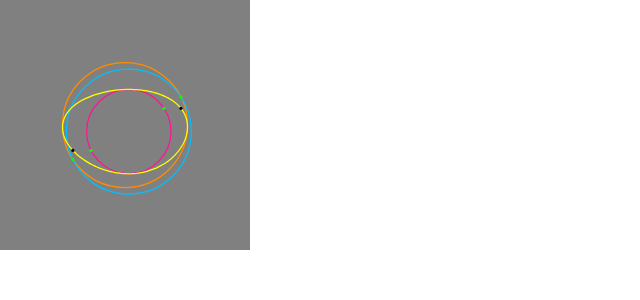
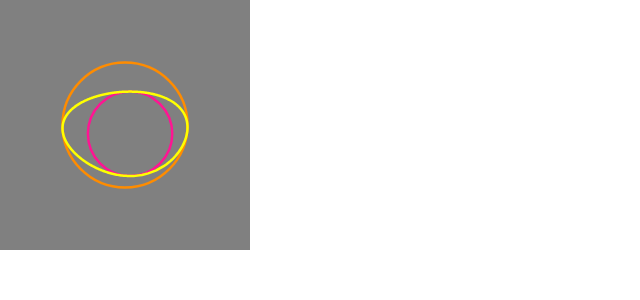
Before and after one commit to clumsycomputer/clumsy-website, a Next.js app: page /dev in a window 1280 px wide. Shown: the top 300 px of the page, without its empty margins (0-640 px from the left). Built offline with nearby package versions, Linux system fonts and the light colour scheme.

Commit message:
feature(DevPage): begin setting up loop diagram for streamlined exploration

```diff
--- a/package.json
+++ b/package.json
@@ -24,7 +24,8 @@
     "react-dom": "18.2.0",
     "react-popper": "^2.3.0",
     "sass": "^1.53.0",
-    "sharp": "^0.30.7"
+    "sharp": "^0.30.7",
+    "zod": "^3.19.1"
   },
   "devDependencies": {
     "@types/node": "18.0.3",
--- a/pages/dev.tsx
+++ b/pages/dev.tsx
@@ -1,45 +1,207 @@
-import * as Nath from "mathjs";
 import getColormap from "colormap";
-import { max } from "mathjs";
+import { number } from "mathjs";
+import { SVGAttributes } from "react";
+import Zod from "zod";
 
 export default () => {
-  const baseCircle = {
+  const baseCircleNode = getCircleNode({
+    nodeId: 0,
+    nodeName: "base circle",
+    nodeEncoding: {
       radius: 1,
-    center: {
-      x: 0,
-      y: 0,
+      center: [0, 0],
+    },
+    nodeAttributes: {
+      stroke: "darkorange",
+    },
+  });
+  const subCircleNode = getRelativeCircleNode({
+    nodeId: 1,
+    nodeName: "sub circle",
+    nodeEncoding: {
+      baseCircleNode: baseCircleNode,
+      relativeRadius: 0.675,
+      relativeDepth: 0.5,
+      relativePhase: Math.PI / 3,
+    },
+    nodeAttributes: {
+      stroke: "deepPink",
+    },
+  });
+  const loopNode: LoopNode = getLoopNode({
+    nodeId: 2,
+    nodeName: "loop",
+    nodeEncoding: {
+      baseCircle: baseCircleNode,
+      subCircle: subCircleNode,
+    },
+    nodeAttributes: {
+      stroke: "yellow",
+    },
+  });
+  const basicLoopDiagram = [baseCircleNode, subCircleNode, loopNode];
+  return (
+    <div style={{ display: "flex", flexDirection: "column" }}>
+      <div></div>
+      <svg viewBox={"-2 -2 4 4"} width={250} height={250}>
+        <rect x={-2} y={-2} width={4} height={4} fill={"grey"} />
+        {basicLoopDiagram.map((someGeometryNode) => {
+          if (
+            someGeometryNode.nodeType === "circle" ||
+            someGeometryNode.nodeType === "relativeCircle"
+          ) {
+            return (
+              <circle
+                {...someGeometryNode.nodeAttributes}
+                r={someGeometryNode.nodeGeometry.radius}
+                cx={someGeometryNode.nodeGeometry.center[0]}
+                cy={someGeometryNode.nodeGeometry.center[1]}
+              />
+            );
+          } else if (someGeometryNode.nodeType === "loop") {
+            return (
+              <polygon
+                {...someGeometryNode.nodeAttributes}
+                points={someGeometryNode.nodeGeometry
+                  .map(
+                    (someLoopPoint) => `${someLoopPoint[0]},${someLoopPoint[1]}`
+                  )
+                  .join(" ")}
+              />
+            );
+          }
+        })}
+      </svg>
+    </div>
+  );
+};
+
+type Point = [x: number, y: number];
+
+type LoopPoint = [x: number, y: number, outputAngle: number];
+
+interface Circle {
+  radius: number;
+  center: Point;
+}
+
+interface CircleNode extends GeometryNode<"circle", Circle, Circle> {}
+
+interface GetCircleNodeApi
+  extends Pick<
+    CircleNode,
+    "nodeId" | "nodeName" | "nodeEncoding" | "nodeAttributes"
+  > {}
+
+function getCircleNode(api: GetCircleNodeApi): CircleNode {
+  const { nodeId, nodeName, nodeEncoding, nodeAttributes } = api;
+  return {
+    nodeId,
+    nodeName,
+    nodeEncoding,
+    nodeType: "circle",
+    nodeAttributes: {
+      ...getDefaultPathNodeAttributes(),
+      ...nodeAttributes,
+    },
+    get nodeGeometry(): Circle {
+      return this.nodeEncoding;
     },
   };
-  const relativeSubCircle = {
-    radius: 0.675,
-    depth: 0.375,
-    phase: Math.PI / 3,
+}
+
+interface RelativeCircleNode
+  extends GeometryNode<
+    "relativeCircle",
+    {
+      baseCircleNode: CircleNode;
+      relativeRadius: number;
+      relativeDepth: number;
+      relativePhase: number;
+    },
+    Circle
+  > {}
+
+interface GetRelativeCircleNodeApi
+  extends Pick<
+    RelativeCircleNode,
+    "nodeId" | "nodeName" | "nodeEncoding" | "nodeAttributes"
+  > {}
+
+function getRelativeCircleNode(
+  api: GetRelativeCircleNodeApi
+): RelativeCircleNode {
+  const { nodeId, nodeName, nodeEncoding, nodeAttributes } = api;
+  return {
+    nodeId,
+    nodeName,
+    nodeEncoding,
+    nodeType: "relativeCircle",
+    nodeAttributes: {
+      ...getDefaultPathNodeAttributes(),
+      ...nodeAttributes,
+    },
+    get nodeGeometry(): Circle {
+      const { baseCircleNode, relativeRadius, relativeDepth, relativePhase } =
+        this.nodeEncoding;
+      const baseCircle = baseCircleNode.nodeGeometry;
+      const subCircleRadius = relativeRadius * baseCircle.radius;
+      const maxSubCircleDepth = baseCircle.radius - subCircleRadius;
+      const subCircleDepth = relativeDepth * maxSubCircleDepth;
+      return {
+        radius: relativeRadius * baseCircle.radius,
+        center: [
+          subCircleDepth * Math.cos(relativePhase) + baseCircle.center[0],
+          subCircleDepth * Math.sin(relativePhase) + baseCircle.center[1],
+        ],
       };
-  const subCircleRadius = relativeSubCircle.radius * baseCircle.radius;
-  const maxSubCircleDepth = baseCircle.radius - subCircleRadius;
-  const subCircleDepth = relativeSubCircle.depth * maxSubCircleDepth;
-  const subCircle = {
-    radius: subCircleRadius,
-    center: {
-      x:
-        subCircleDepth * Math.cos(relativeSubCircle.phase) +
-        baseCircle.center.x,
-      y:
-        subCircleDepth * Math.sin(relativeSubCircle.phase) +
-        baseCircle.center.y,
     },
   };
+}
+
+interface LoopNode
+  extends GeometryNode<
+    "loop",
+    {
+      baseCircle: CircleNode;
+      subCircle: RelativeCircleNode;
+    },
+    Array<LoopPoint>
+  > {}
+
+interface GetLoopNodeApi
+  extends Pick<
+    LoopNode,
+    "nodeId" | "nodeName" | "nodeEncoding" | "nodeAttributes"
+  > {}
+
+function getLoopNode(api: GetLoopNodeApi): LoopNode {
+  const { nodeId, nodeName, nodeEncoding, nodeAttributes } = api;
+  return {
+    nodeId,
+    nodeName,
+    nodeEncoding,
+    nodeType: "loop",
+    nodeAttributes: {
+      ...getDefaultPathNodeAttributes(),
+      ...nodeAttributes,
+    },
+    get nodeGeometry(): Array<LoopPoint> {
+      const baseCircle = this.nodeEncoding.baseCircle.nodeGeometry;
+      const subCircle = this.nodeEncoding.subCircle.nodeGeometry;
+      const relativeSubCirclePhase =
+        this.nodeEncoding.subCircle.nodeEncoding.relativePhase;
       const baseSubCenterDistance = getDistanceBetweenPoints({
         pointA: baseCircle.center,
         pointB: subCircle.center,
       });
       const subBaseMinBasePoint = getCirclePoint({
         someCircle: baseCircle,
-    pointAngle: relativeSubCircle.phase,
+        pointAngle: relativeSubCirclePhase,
       });
       const subBaseMinSubPoint = getCirclePoint({
         someCircle: subCircle,
-    pointAngle: relativeSubCircle.phase,
+        pointAngle: relativeSubCirclePhase,
       });
       const subBaseMinDistance = getDistanceBetweenPoints({
         pointA: subBaseMinBasePoint,
@@ -48,313 +210,167 @@ export default () => {
       const minIntersectionRadius = subBaseMinDistance + subCircle.radius;
       const subBaseMaxBasePoint = getCirclePoint({
         someCircle: baseCircle,
-    pointAngle: relativeSubCircle.phase + Math.PI,
+        pointAngle: relativeSubCirclePhase + Math.PI,
       });
       const subBaseMaxSubPoint = getCirclePoint({
         someCircle: subCircle,
-    pointAngle: relativeSubCircle.phase + Math.PI,
+        pointAngle: relativeSubCirclePhase + Math.PI,
       });
       const subBaseMaxDistance = getDistanceBetweenPoints({
         pointA: subBaseMaxBasePoint,
         pointB: subBaseMaxSubPoint,
       });
       const maxIntersectionRadius = subBaseMaxDistance + subCircle.radius;
-  const minMaxIntersectionRadiusRangeDistance =
+      const intersectionRadiusMinMaxDelta =
         maxIntersectionRadius - minIntersectionRadius;
-  const intersectionCircleCount = 128;
-  const intersectionRadiusStep =
-    minMaxIntersectionRadiusRangeDistance / (intersectionCircleCount - 1);
+      const intersectionCircleCount = 256;
       const loopPoints = new Array(intersectionCircleCount - 2)
         .fill(null)
-    .reduce<Array<Point>>(
+        .reduce<Array<any>>(
           (loopPointsResult, _, circleIndex) => {
-        const intersectionCircle = {
-          radius:
-            intersectionRadiusStep * (circleIndex + 1) + minIntersectionRadius,
-          center: subCircle.center,
-        };
-        const intersectionAngleBase = Math.acos(
-          (Math.pow(baseCircle.radius, 2) -
-            Math.pow(baseSubCenterDistance, 2) -
-            Math.pow(intersectionCircle.radius, 2)) /
-            (-2 * baseSubCenterDistance * intersectionCircle.radius)
-        );
-        const intersectionAngleA =
-          Math.PI + relativeSubCircle.phase - intersectionAngleBase;
-        const intersectionPointA = getCirclePoint({
-          someCircle: intersectionCircle,
-          pointAngle: intersectionAngleA,
+            const intersectionCircle = getIntersectionCircle({
+              minIntersectionRadius,
+              intersectionRadiusMinMaxDelta,
+              subCircleCenter: subCircle.center,
+              relativeIntersectionRadius: Math.sin(
+                (Math.PI / 2) * ((circleIndex + 1) / intersectionCircleCount)
+              ),
             });
-        const subPointA = getCirclePoint({
-          someCircle: subCircle,
-          pointAngle: intersectionAngleA,
+            const intersectionBaseAngle = getIntersectionBaseAngle({
+              baseSubCenterDistance,
+              baseCircleRadius: baseCircle.radius,
+              intersectionCircleRadius: intersectionCircle.radius,
             });
-        const loopPointA = {
-          x: intersectionPointA.x,
-          y: subPointA.y,
-        };
-        const intersectionAngleB =
-          Math.PI + relativeSubCircle.phase + intersectionAngleBase;
-        const intersectionPointB = getCirclePoint({
-          someCircle: intersectionCircle,
-          pointAngle: intersectionAngleB,
+            const loopPointA = getLoopPoint({
+              subCircle,
+              intersectionCircle,
+              intersectionAngle:
+                Math.PI + relativeSubCirclePhase - intersectionBaseAngle,
             });
-        const subPointB = getCirclePoint({
-          someCircle: subCircle,
-          pointAngle: intersectionAngleB,
+            const loopPointB = getLoopPoint({
+              subCircle,
+              intersectionCircle,
+              intersectionAngle:
+                Math.PI + relativeSubCirclePhase + intersectionBaseAngle,
             });
-        const loopPointB = {
-          x: intersectionPointB.x,
-          y: subPointB.y,
-        };
             loopPointsResult.unshift(loopPointA);
             loopPointsResult.push(loopPointB);
             return loopPointsResult;
           },
           [
-        {
-          x: getCirclePoint({
-            someCircle: {
+            getLoopPoint({
+              subCircle,
+              intersectionCircle: {
                 radius: minIntersectionRadius,
                 center: subCircle.center,
               },
-            pointAngle: relativeSubCircle.phase,
-          }).x,
-          y: getCirclePoint({
-            someCircle: subCircle,
-            pointAngle: relativeSubCircle.phase,
-          }).y,
-        },
+              intersectionAngle: relativeSubCirclePhase,
+            }),
           ]
         );
-  loopPoints.push({
-    x: getCirclePoint({
-      someCircle: {
+      loopPoints.push(
+        getLoopPoint({
+          subCircle,
+          intersectionCircle: {
             radius: maxIntersectionRadius,
             center: subCircle.center,
           },
-      pointAngle: relativeSubCircle.phase + Math.PI,
-    }).x,
-    y: getCirclePoint({
-      someCircle: subCircle,
-      pointAngle: relativeSubCircle.phase + Math.PI,
-    }).y,
-  });
-  const traceRelativeIntersectionRadius = 0.5;
-  const traceIntersectionCircle = {
-    radius:
-      traceRelativeIntersectionRadius * minMaxIntersectionRadiusRangeDistance +
-      minIntersectionRadius,
-    center: subCircle.center,
+          intersectionAngle: relativeSubCirclePhase + Math.PI,
+        })
+      );
+      loopPoints.sort((a, b) => a.outputAngle - b.outputAngle);
+      return loopPoints;
+    },
   };
-  const traceIntersectionAngleBase = Math.acos(
-    (Math.pow(baseCircle.radius, 2) -
-      Math.pow(baseSubCenterDistance, 2) -
-      Math.pow(traceIntersectionCircle.radius, 2)) /
-      (-2 * baseSubCenterDistance * traceIntersectionCircle.radius)
-  );
-  const traceIntersectionAngleA =
-    Math.PI + relativeSubCircle.phase - traceIntersectionAngleBase;
-  const traceIntersectionPointA = getCirclePoint({
-    someCircle: traceIntersectionCircle,
-    pointAngle: traceIntersectionAngleA,
-  });
-  const traceSubPointA = getCirclePoint({
-    someCircle: subCircle,
-    pointAngle: traceIntersectionAngleA,
-  });
-  const traceLoopPointA = {
-    x: traceIntersectionPointA.x,
-    y: traceSubPointA.y,
-  };
-  const traceIntersectionAngleB =
-    Math.PI + relativeSubCircle.phase + traceIntersectionAngleBase;
-  const intersectionPointB = getCirclePoint({
-    someCircle: traceIntersectionCircle,
-    pointAngle: traceIntersectionAngleB,
-  });
-  const traceSubPointB = getCirclePoint({
-    someCircle: subCircle,
-    pointAngle: traceIntersectionAngleB,
-  });
-  const traceLoopPointB = {
-    x: intersectionPointB.x,
-    y: traceSubPointB.y,
-  };
-  return (
-    <svg viewBox={"-2 -2 4 4"} width={250} height={250}>
-      <rect x={-2} y={-2} width={4} height={4} fill={"grey"} />
-      <circle
-        r={baseCircle.radius}
-        cx={baseCircle.center.x}
-        cy={baseCircle.center.y}
-        fill={"transparent"}
-        stroke={"darkorange"}
-        strokeWidth={0.02}
-      />
-      <circle
-        r={subCircle.radius}
-        cx={subCircle.center.x}
-        cy={subCircle.center.y}
-        fill={"transparent"}
-        stroke={"deeppink"}
-        strokeWidth={0.02}
-      />
-      <circle
-        r={traceIntersectionCircle.radius}
-        cx={traceIntersectionCircle.center.x}
-        cy={traceIntersectionCircle.center.y}
-        fill={"transparent"}
-        stroke={"deepskyblue"}
-        strokeWidth={0.02}
-      />
-      <polygon
-        points={loopPoints
-          .map((somePoint) => `${somePoint.x},${somePoint.y}`)
-          .join(" ")}
-        fill={"transparent"}
-        stroke={"yellow"}
-        strokeWidth={0.02}
-      />
-      <circle
-        cx={traceIntersectionPointA.x}
-        cy={traceIntersectionPointA.y}
-        r={0.025}
-        fill={"lime"}
-      />
-      <circle
-        cx={traceSubPointA.x}
-        cy={traceSubPointA.y}
-        r={0.025}
-        fill={"lime"}
-      />
-      <circle
-        cx={traceLoopPointA.x}
-        cy={traceLoopPointA.y}
-        r={0.025}
-        fill={"black"}
-      />
-      <circle
-        cx={intersectionPointB.x}
-        cy={intersectionPointB.y}
-        r={0.025}
-        fill={"lime"}
-      />
-      <circle
-        cx={traceSubPointB.x}
-        cy={traceSubPointB.y}
-        r={0.025}
-        fill={"lime"}
-      />
-      <circle
-        cx={traceLoopPointB.x}
-        cy={traceLoopPointB.y}
-        r={0.025}
-        fill={"black"}
-      />
-    </svg>
-  );
-};
-
-interface GetBaseIntersectionPointApi {
-  minCircle: Circle;
-  maxCircle: Circle;
-  baseCircle: Circle;
-  subCircle: Circle;
-  subCirclePhase: number;
-  baseCenterToSubCenterDistance: number;
-  depthCount: number;
 }
 
-function getBaseIntersectionPoints(
-  api: GetBaseIntersectionPointApi
-): Array<any> {
-  const {
-    minCircle,
-    maxCircle,
-    baseCircle,
-    baseCenterToSubCenterDistance,
-    subCircle,
-    subCirclePhase,
-    depthCount,
-  } = api;
-  const currentIntersectionCircle = {
-    radius: (minCircle.radius + maxCircle.radius) / 2,
-    center: minCircle.center,
+interface GetLoopPointApi {
+  subCircle: Circle;
+  intersectionCircle: Circle;
+  intersectionAngle: number;
+}
+
+function getLoopPoint(api: GetLoopPointApi): LoopPoint {
+  const { intersectionCircle, intersectionAngle, subCircle } = api;
+  const loopPointBase = {
+    x:
+      intersectionCircle.radius * Math.cos(intersectionAngle) +
+      intersectionCircle.center[0],
+    y: subCircle.radius * Math.sin(intersectionAngle) + subCircle.center[1],
   };
-  const baseAngle = Math.acos(
-    (Math.pow(baseCircle.radius, 2) -
-      Math.pow(baseCenterToSubCenterDistance, 2) -
-      Math.pow(currentIntersectionCircle.radius, 2)) /
-      (-2 * baseCenterToSubCenterDistance * currentIntersectionCircle.radius)
-  );
-  const angleA = Math.PI + subCirclePhase - baseAngle;
-  const angleB = Math.PI + subCirclePhase + baseAngle;
-  const pointA = {
-    x: getCirclePoint({
-      someCircle: currentIntersectionCircle,
-      pointAngle: angleA,
-    }).x,
-    y: getCirclePoint({
-      someCircle: subCircle,
-      pointAngle: angleA,
-    }).y,
-  };
-  const pointB = {
-    x: getCirclePoint({
-      someCircle: currentIntersectionCircle,
-      pointAngle: angleB,
-    }).x,
-    y: getCirclePoint({
-      someCircle: subCircle,
-      pointAngle: angleB,
-    }).y,
-  };
-  const circleA = (
-    <circle cx={pointA.x} cy={pointA.y} r={0.01} fill={"black"} />
-  );
-  const circleB = (
-    <circle cx={pointB.x} cy={pointB.y} r={0.01} fill={"black"} />
-  );
-  const nextDepthCount = depthCount - 1;
-  if (nextDepthCount === 0) {
-    return [circleA, circleB];
-  } else {
   return [
-      circleA,
-      circleB,
-      ...getBaseIntersectionPoints({
-        baseCircle,
-        baseCenterToSubCenterDistance,
-        subCircle,
-        subCirclePhase,
-        minCircle,
-        maxCircle: currentIntersectionCircle,
-        depthCount: nextDepthCount,
-      }),
-      ...getBaseIntersectionPoints({
-        baseCircle,
-        baseCenterToSubCenterDistance,
-        subCircle,
-        subCirclePhase,
-        maxCircle,
-        minCircle: currentIntersectionCircle,
-        depthCount: nextDepthCount,
+    intersectionCircle.radius * Math.cos(intersectionAngle) +
+      intersectionCircle.center[0],
+    subCircle.radius * Math.sin(intersectionAngle) + subCircle.center[1],
+    getNormalizedAngle({
+      someAngle: Math.atan2(
+        loopPointBase.y - subCircle.center[1],
+        loopPointBase.x - subCircle.center[0]
+      ),
     }),
   ];
 }
+
+interface GetIntersectionBaseAngleApi {
+  baseCircleRadius: number;
+  baseSubCenterDistance: number;
+  intersectionCircleRadius: number;
 }
 
-interface Circle {
-  radius: number;
-  center: Point;
+function getIntersectionBaseAngle(api: GetIntersectionBaseAngleApi): number {
+  const { baseCircleRadius, baseSubCenterDistance, intersectionCircleRadius } =
+    api;
+  return Math.acos(
+    (Math.pow(baseCircleRadius, 2) -
+      Math.pow(baseSubCenterDistance, 2) -
+      Math.pow(intersectionCircleRadius, 2)) /
+      (-2 * baseSubCenterDistance * intersectionCircleRadius)
+  );
 }
 
-interface Point {
-  x: number;
-  y: number;
+interface GetIntersectionCircleApi {
+  subCircleCenter: Point;
+  minIntersectionRadius: number;
+  relativeIntersectionRadius: number;
+  intersectionRadiusMinMaxDelta: number;
 }
 
+function getIntersectionCircle(api: GetIntersectionCircleApi): Circle {
+  const {
+    subCircleCenter,
+    relativeIntersectionRadius,
+    intersectionRadiusMinMaxDelta,
+    minIntersectionRadius,
+  } = api;
+  return {
+    center: subCircleCenter,
+    radius:
+      relativeIntersectionRadius * intersectionRadiusMinMaxDelta +
+      minIntersectionRadius,
+  };
+}
+
+interface GeometryNode<NodeType extends string, NodeEncoding, NodeGeometry> {
+  nodeType: NodeType;
+  nodeId: number;
+  nodeName: string;
+  nodeEncoding: NodeEncoding;
+  nodeGeometry: NodeGeometry;
+  nodeAttributes: SVGAttributes<any>;
+}
+
+function getDefaultPathNodeAttributes(): GeometryNode<
+  string,
+  unknown,
+  unknown
+>["nodeAttributes"] {
+  return {
+    fillOpacity: 0,
+    strokeWidth: 0.04,
+  };
+}
+
+////
 interface GetDistanceBetweenPointsApi {
   pointA: Point;
   pointB: Point;
@@ -362,8 +378,8 @@ interface GetDistanceBetweenPointsApi {
 
 function getDistanceBetweenPoints(api: GetDistanceBetweenPointsApi) {
   const { pointA, pointB } = api;
-  const deltaX = pointB.x - pointA.x;
-  const deltaY = pointB.y - pointA.y;
+  const deltaX = pointB[0] - pointA[0];
+  const deltaY = pointB[1] - pointA[1];
   return Math.sqrt(Math.pow(deltaX, 2) + Math.pow(deltaY, 2));
 }
 
@@ -374,9 +390,36 @@ interface GetCirclePointApi {
 
 function getCirclePoint(api: GetCirclePointApi): Point {
   const { pointAngle, someCircle } = api;
-  const circlePoint = {
-    x: Math.cos(pointAngle) * someCircle.radius + someCircle.center.x,
-    y: Math.sin(pointAngle) * someCircle.radius + someCircle.center.y,
-  };
-  return circlePoint;
+  return [
+    Math.cos(pointAngle) * someCircle.radius + someCircle.center[0],
+    Math.sin(pointAngle) * someCircle.radius + someCircle.center[1],
+  ];
 }
+
+interface GetNormalizedAngleApi {
+  someAngle: number;
+}
+
+function getNormalizedAngle(api: GetNormalizedAngleApi) {
+  const { someAngle } = api;
+  return (someAngle + 2 * Math.PI) % (2 * Math.PI);
+}
+
+export interface GetIntersectionPointApi {
+  lineA: [Point, Point];
+  lineB: [Point, Point];
+}
+
+// adjusted & optimized implementation of http://paulbourke.net/geometry/pointlineplane/
+export function getIntersectionPoint(api: GetIntersectionPointApi): Point {
+  const { lineB, lineA } = api;
+  const deltaYB = lineB[1][1] - lineB[0][1];
+  const deltaXA = lineA[1][0] - lineA[0][0];
+  const deltaXB = lineB[1][0] - lineB[0][0];
+  const deltaYA = lineA[1][1] - lineA[0][1];
+  const slopeA =
+    (deltaXB * (lineA[0][1] - lineB[0][1]) -
+      deltaYB * (lineA[0][0] - lineB[0][0])) /
+    (deltaYB * deltaXA - deltaXB * deltaYA);
+  return [lineA[0][0] + slopeA * deltaXA, lineA[0][1] + slopeA * deltaYA];
+}
```
Also changed, not shown: 1 other file (tests, documents, lock files or other folders). Lines whose indentation alone changed are shown as unchanged.
